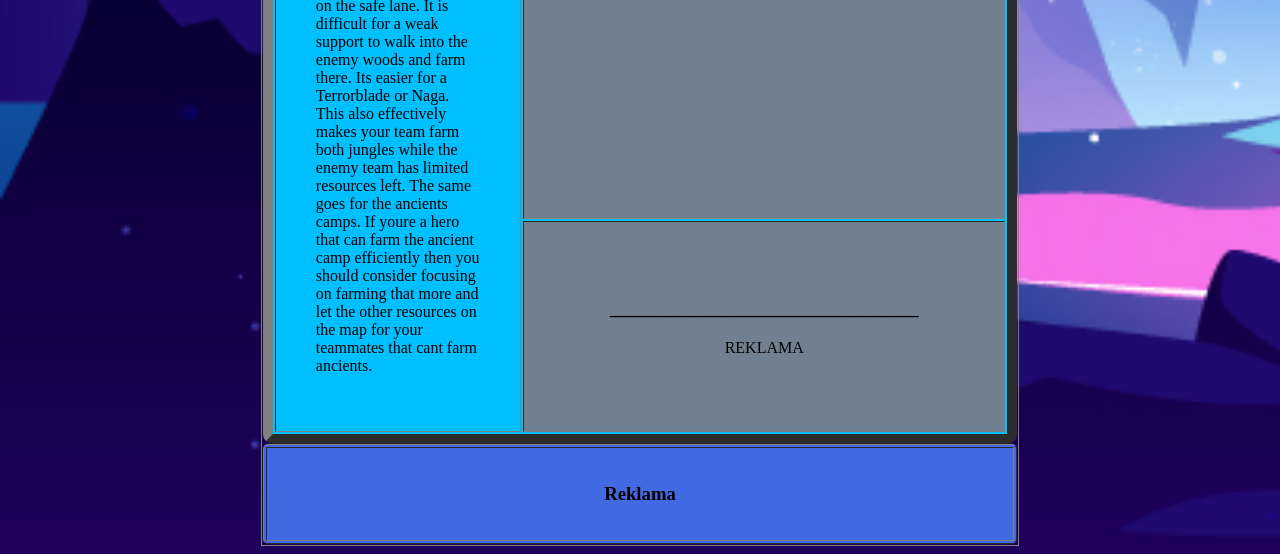
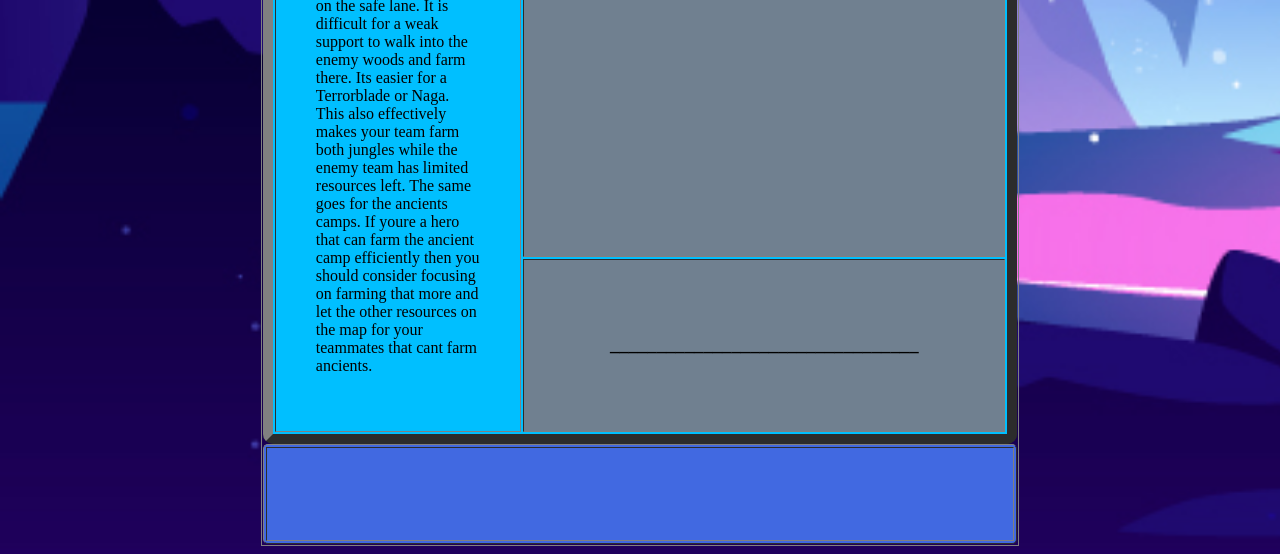
Before and after one commit to Styraye/guidyes, a plain HTML site: page index.html in a window 1280 px wide. Shown: the part 2093-2647 px from the top of the page. Drawn offline with Linux system fonts and the light colour scheme.

Commit message:
Update index.html

```diff
--- a/index.html
+++ b/index.html
@@ -167,7 +167,7 @@ style="margin-left:5px;" - îòñòóï íàçâàíèÿ îò ìàðêåðà-->
 bgcolor="#708090"
 align="center">
 <h3>_________________________________ </h3>
-<p>   REKLAMA    </p>
+<p>       </p>
 <!--ÇàêðXâàåì ÿ÷åXêó ñ îáùåé èíôXðìàöèåé
 è òàáXèöó îñíîXíîãî êîíXåíòà-->
 </td>
@@ -187,7 +187,7 @@ style="width:100%; border-radius:5px;">
 <tr>
 <!--Ñîçäà¸ì ñòîëáåö-->
 <th>
-<h3>Reklama </h3>
+<h3>  </h3>
 <!--Çàêðûâàåì òàáëèöó ïîäâàëà. Ïðè æåëàíèè â ïîäâàëå ìîæíî
 ñäåëàòü íåñêîëüêî ñòðîê è ñòîëáöîâ-->
 </th>
```
